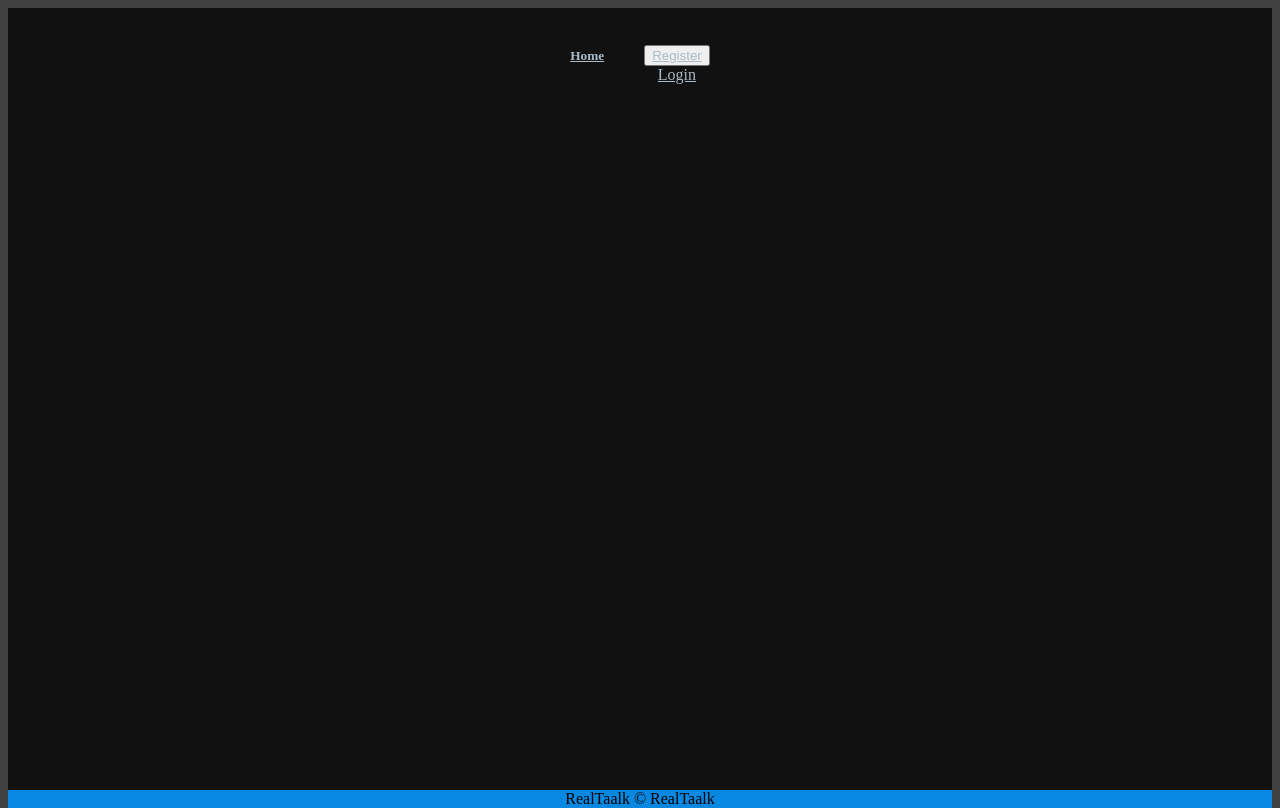
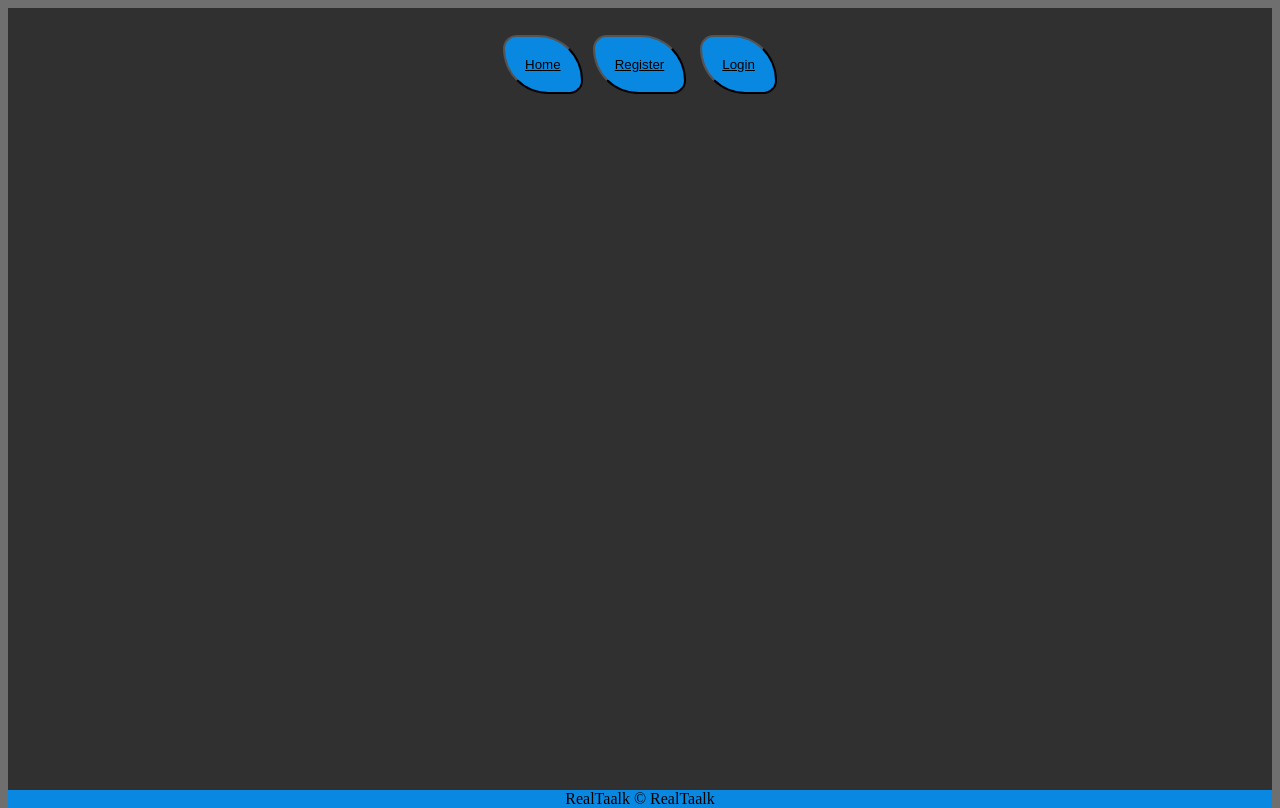
Before and after one commit to golden-state0fmind/RealTaalk-FrontEnd, a React (Create React App) app: page / in a window 1280 px wide. Built offline with nearby package versions, Linux system fonts and the light colour scheme.

Commit message:
styles the buttons and centers form

```diff
--- a/src/components/Header.js
+++ b/src/components/Header.js
@@ -1,33 +1,30 @@
 import React, { useState } from 'react';
 import { Link } from 'react-router-dom';
 import {
-    Button, Card, CardText, CardBody, CardLink,
-    CardTitle, CardSubtitle
+    Button, Card, CardBody, CardTitle
 } from 'reactstrap';
-
 const Header = (props) => {
+    const [state, setState] = useState()
 
     return (
         <header className="header">
             <div>
                 <Card className="card">
-                    <img />
                     <CardBody className="card-body">
-                        <CardTitle tag="h5"><Link to={'/'}>Home</Link></CardTitle>
+                        <CardTitle tag="h5"></CardTitle>
+                        <Button className="regbtn"><Link to={'/'}>Home</Link></Button>
                         <label className='links'>
-                            <ul>
                             {props.currentUser ?
                                 <>
-                                        <li><Link to={'/profile'}></Link></li>
-                                        <li><a href='/logout' onClick={props.logout}>Log Out</a></li>
+                                    <Link to={'/profile'}></Link>
+                                    <a href='/logout' onClick={props.logout}>Log Out</a>
                                 </>
                                 :
                                 <>
-                                        <Button outline color="success"><Link to={'/register'}>Register</Link></Button>{' '}
-                                        <li><Link to={'/login'}>Login</Link></li>
+                                    <Button className="regbtn"><Link to={'/register'}>Register</Link></Button>{' '}
+                                    <Button className="regbtn"><Link to={'/login'}>Login</Link></Button>
                                 </>
                             }
-                            </ul>
                         </label>
                     </CardBody>
                 </Card>
--- a/src/index.css
+++ b/src/index.css
@@ -1,6 +1,6 @@
 /*Global Styles*/
 * {
-  box-sizing: border-box;
+  display: border-box;
 }
 *:before,
 *:after {
@@ -8,7 +8,7 @@
 }
 html,
 body {
-  background-color: #000000be;
+  background-color: #00000090;
   height: 100%;
   position: relative;
 }
@@ -19,19 +19,27 @@ body {
   position: relative;
   padding-bottom: 100px; /* height of your footer */
 }
-/*card-body styles*/
+/*Header styles*/
+.header {
+  display: flex;
+  justify-content: space-evenly;
+}
+.container {
+  display: flex;
+  flex-direction: column;
+  border: solid 2px blue;
+}
 
-.card-body {
+/* Styles lists */
+.regbtn {
+  margin: 5px;
+  padding: 20px;
+  background-color: #0988e2;
+  border-radius: 15px 50px;
+}
+a {
   display: flex;
-  flex-direction: row;
-  justify-content: center;
-  align-items: baseline;
-}
-/* Styles lists */
-
-li,
-a {
-  color: #aabcc9;
+  color: rgb(0, 0, 0);
   list-style: none;
 }
 /* Styles Footer*/
```
Lines whose indentation alone changed are shown as unchanged.
